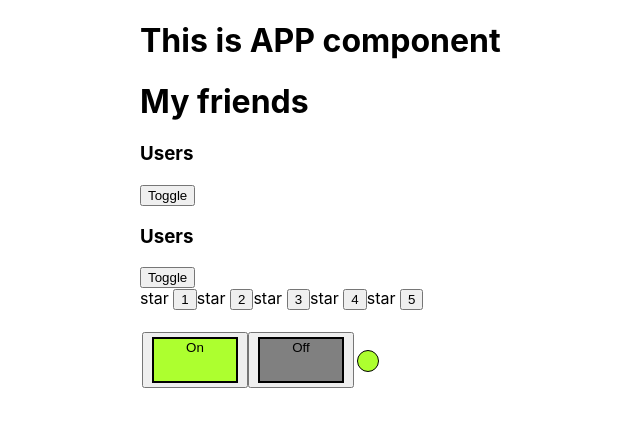
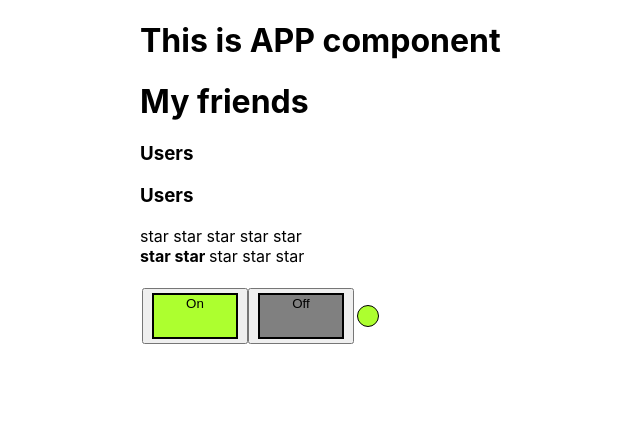
Before and after one commit to Nazaruk-D/React-KKP-, a React (Create React App) app: page / in a window 1280 px wide. Shown: the top 426 px of the page, without its empty margins (200-840 px from the left). Built offline with nearby package versions, Linux system fonts and the light colour scheme.

Commit message:
Refactoring Rating components

```diff
--- a/src/App.tsx
+++ b/src/App.tsx
@@ -1,7 +1,7 @@
-import React from 'react';
+import React, {useState} from 'react';
 import './App.css';
 import Accordion from "./components/Accordion/Accordion";
-import {Raiting} from "./components/Rating/Raiting";
+import {Raiting, RatingValueType} from "./components/Rating/Raiting";
 import {OnOff} from "./components/OnOff/OnOff";
 import UncontrolledAccordion from "./components/UncontrolledAccordion/UncontrolledAccordion";
 import {UncontrolledRating} from "./components/UncontrolledRating/UncontrolledRating";
@@ -11,6 +11,9 @@
 
 function App(props: any) {
     console.log("App rendering")
+
+    let [raitingValue, setRaitingValue] = useState<RatingValueType>(2)
+
     return (
         <div className={"App"}>
             <PageTitle title={"This is APP component"}/>
@@ -20,12 +23,7 @@
             <UncontrolledAccordion titleValue={"Users"}/>
             <UncontrolledAccordion titleValue={"Users"}/>
             <UncontrolledRating/>
-            {/*<Raiting value={0}/>*/}
-            {/*<Raiting value={1}/>*/}
-            {/*<Raiting value={2}/>*/}
-            {/*<Raiting value={3}/>*/}
-            {/*<Raiting value={4}/>*/}
-            {/*<Raiting value={5}/>*/}
+            <Raiting value={raitingValue} onClick={setRaitingValue}/>
             <OnOff/>
             {/*<OnOff/>*/}
         </div>
--- a/src/components/Rating/Raiting.tsx
+++ b/src/components/Rating/Raiting.tsx
@@ -1,31 +1,33 @@
 import React from "react";
 
+export type RatingValueType = 0 | 1 | 2 | 3 | 4 | 5
+
 type RatingPropsType = {
-    value: 0 | 1 | 2 | 3 | 4 | 5
+    value: RatingValueType
+    onClick: (value: RatingValueType) => void
 }
 
 export function Raiting(props: RatingPropsType) {
     return (
         <div>
-            <Star selected={props.value > 0}/>
-            <Star selected={props.value > 1}/>
-            <Star selected={props.value > 2}/>
-            <Star selected={props.value > 3}/>
-            <Star selected={props.value > 4}/>
+            <Star selected={props.value > 0} onClick={props.onClick} value={1}/>
+            <Star selected={props.value > 1} onClick={props.onClick} value={2}/>
+            <Star selected={props.value > 2} onClick={props.onClick} value={3}/>
+            <Star selected={props.value > 3} onClick={props.onClick} value={4}/>
+            <Star selected={props.value > 4} onClick={props.onClick} value={5}/>
         </div>
     );
 }
 
 type StarPropsType = {
     selected: boolean
+    onClick: (value: RatingValueType) => void
+    value: RatingValueType
 }
 
 // function Star(props: StarPropsType) {(props.selected) ? <span><b>star </b></span> : <span>star </span>} // как сделать сокращенную запись этого кода?
 
 function Star(props: StarPropsType) {
-    if (props.selected) {
-        return <span><b>star </b></span>;
-    } else {
-        return <span>star </span>
-    }
+    return <span onClick={()=>props.onClick(props.value)}> {props.selected ? <b>star </b> : "star "} </span>
+
 }
--- a/src/components/UncontrolledAccordion/UncontrolledAccordion.tsx
+++ b/src/components/UncontrolledAccordion/UncontrolledAccordion.tsx
@@ -8,14 +8,10 @@
 
 function UncontrolledAccordion(props: AccordionPropsType) {
     let [collapsed,setCollapsed] = useState(false)
-    const onCLickHandler = (event: React.MouseEvent<HTMLButtonElement, MouseEvent>) => {
-        setCollapsed(!collapsed)
-    }
     return (
         <div>
-            <AccordionTitle title={props.titleValue}/>
+            <AccordionTitle title={props.titleValue} onClick={()=> setCollapsed(!collapsed)}/>
             {collapsed && <AccordionBody/>}
-            <button onClick={onCLickHandler}>Toggle</button>
         </div>
     );
 }
@@ -23,13 +19,14 @@
 
 type AccordionTitlePropsType = {
     title: string
+    onClick: () => void
 }
 
 function AccordionTitle(props: AccordionTitlePropsType) {
 
     return (
         <>
-            <h3> {props.title}</h3>
+            <h3 onClick={()=>{props.onClick()}}> {props.title}</h3>
         </>
     )
 }
--- a/src/components/UncontrolledRating/UncontrolledRating.tsx
+++ b/src/components/UncontrolledRating/UncontrolledRating.tsx
@@ -1,32 +1,25 @@
 import React, {useState} from "react";
 
-type RatingPropsType = {
-
-}
+type RatingPropsType = {}
 
 export function UncontrolledRating(props: RatingPropsType) {
     let [value, setValue] = useState(0)
     return (
         <div>
-            <Star selected={value > 0}/> <button onClick={()=>{setValue(1)}}> 1 </button>
-            <Star selected={value > 1}/> <button onClick={()=>{setValue(2)}}> 2 </button>
-            <Star selected={value > 2}/> <button onClick={()=>{setValue(3)}}> 3 </button>
-            <Star selected={value > 3}/> <button onClick={()=>{setValue(4)}}> 4 </button>
-            <Star selected={value > 4}/> <button onClick={()=>{setValue(5)}}> 5 </button>
+            <Star selected={value > 0} setValue={() => setValue(1)}/>
+            <Star selected={value > 1} setValue={() => setValue(2)}/>
+            <Star selected={value > 2} setValue={() => setValue(3)}/>
+            <Star selected={value > 3} setValue={() => setValue(4)}/>
+            <Star selected={value > 4} setValue={() => setValue(5)}/>
         </div>
     );
 }
 
 type StarPropsType = {
     selected: boolean
+    setValue: () => void
 }
 
-// function Star(props: StarPropsType) {(props.selected) ? <span><b>star </b></span> : <span>star </span>} // как сделать сокращенную запись этого кода?
-
 function Star(props: StarPropsType) {
-    if (props.selected) {
-        return <span><b>star </b></span>;
-    } else {
-        return <span>star </span>
-    }
+    return <span onClick={() => {props.setValue()}}> {props.selected ? <b>star </b> : "star "} </span>
 }
```
